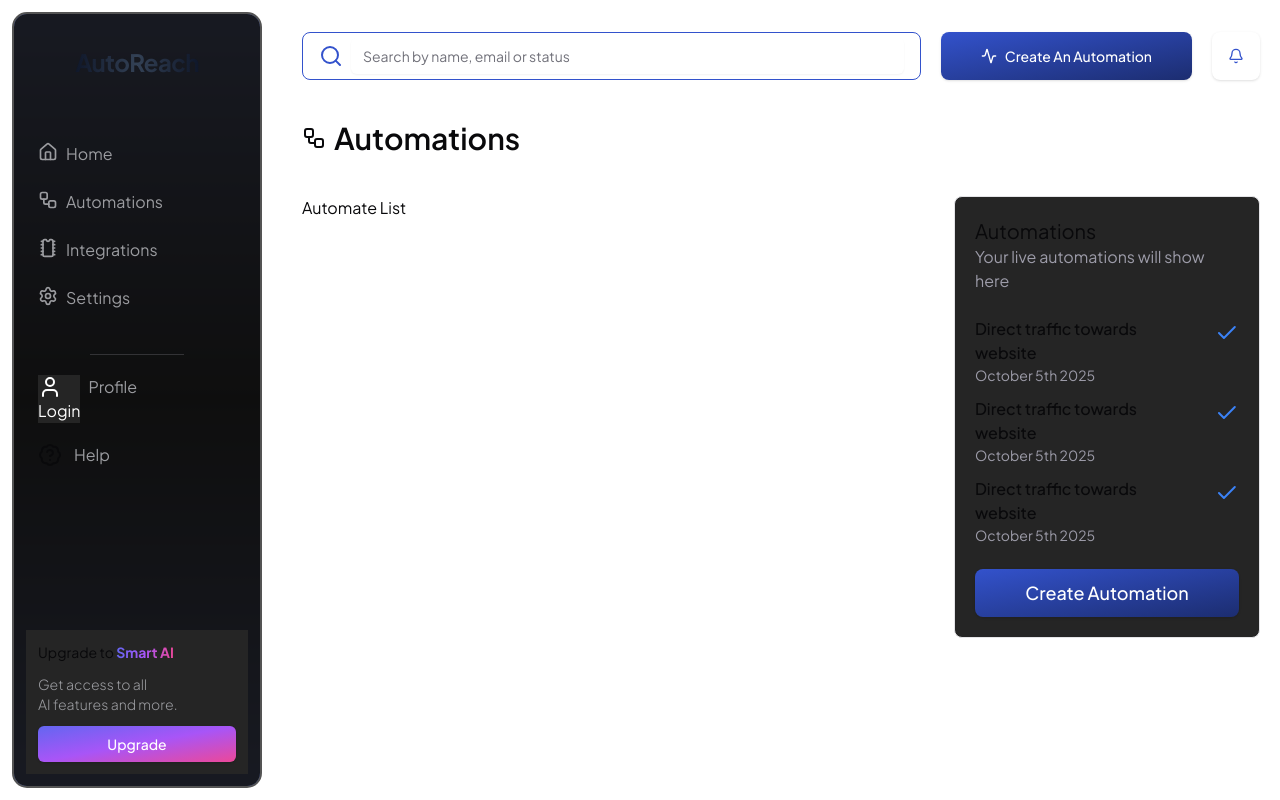
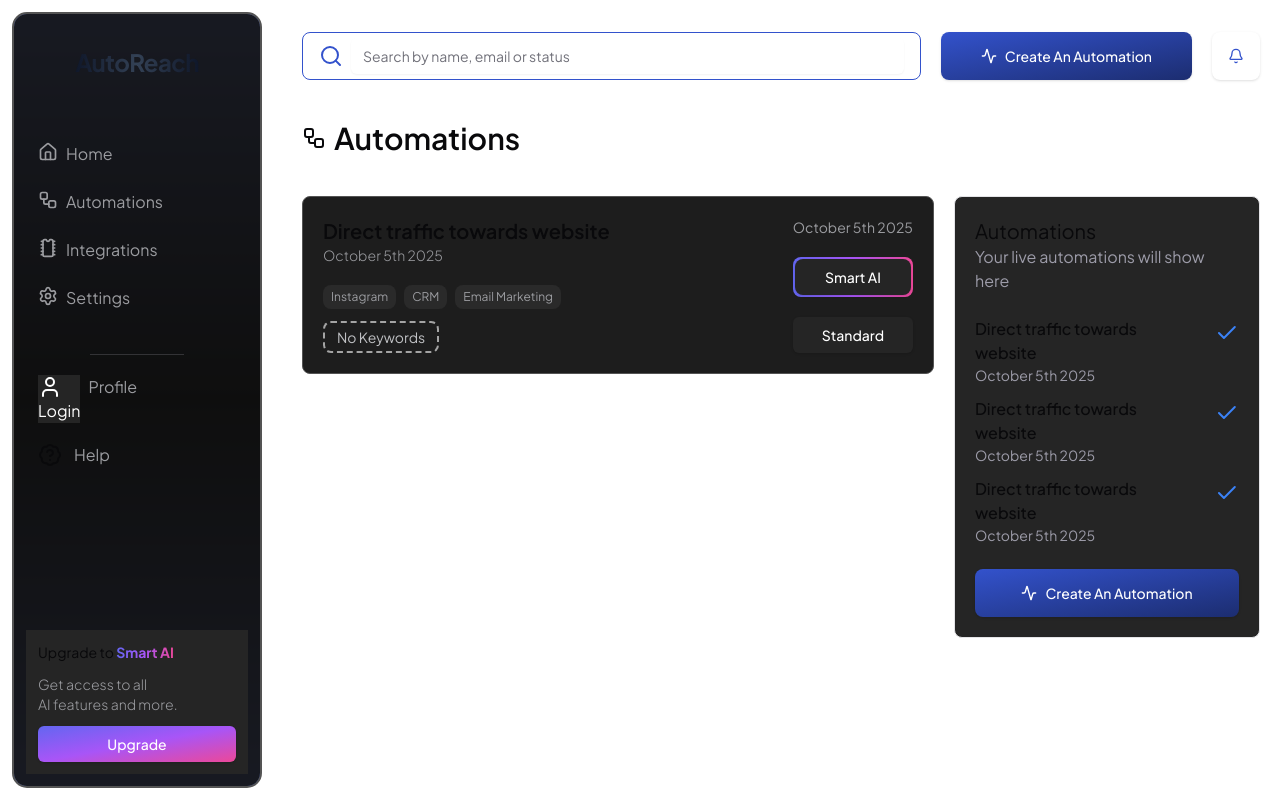
Before and after one commit to Kk120306/AutoReach, a Next.js app: page /dashboard/1/automations in a window 1280 px wide. Built offline with nearby package versions, Linux system fonts and the light colour scheme; no server answers.

Commit message:
completion of automation layout

```diff
--- /dev/null
+++ b/src/app/(protected)/dashboard/[slug]/automations/[id]/page.tsx
@@ -0,0 +1,16 @@
+import React from 'react'
+
+type PageProps = {}
+
+const Page = (props: PageProps) => {
+
+
+
+    return (
+        <div className="flex flex-col items-center gap-y-20">
+
+        </div>
+    )
+}
+
+export default Page
--- a/src/app/(protected)/dashboard/[slug]/automations/page.tsx
+++ b/src/app/(protected)/dashboard/[slug]/automations/page.tsx
@@ -1,6 +1,8 @@
 import { Check } from 'lucide-react'
 import React from 'react'
-import CreateAutomationButton from '@/components/global/create-automation-button'
+import CreateAutomation from '@/components/global/create-automation'
+import AutomationList from '@/components/global/automation-list'
+
 
 type PageProps = {
 
@@ -9,7 +11,7 @@ type PageProps = {
 const Page = (props: PageProps) => {
     return (
         <div className="grid grid-cols-1 lg:grid-cols-6 gap-5">
-            <div className="lg:col-span-4">Automate List</div>
+            <div className="lg:col-span-4"><AutomationList /></div>
             <div className="lg:col-span-2">
                 <div className="flex flex-col rounded-lg bg-background-80 gap-y-6
                     p-5 border-[1px] overflow-hidden border-in-active">
@@ -28,7 +30,7 @@ const Page = (props: PageProps) => {
                             </div>
                         ))}
                     </div>
-                    <CreateAutomationButton />
+                    <CreateAutomation />
                 </div>
             </div>
         </div>
--- /dev/null
+++ b/src/components/global/automation-list/index.tsx
@@ -0,0 +1,48 @@
+'use client'
+import { usePath } from '@/hooks/user-nav'
+import React from 'react'
+import Link from 'next/link'
+import GradientButton from '../gradient-button'
+import { Button } from '@/components/ui/button'
+
+type AutomationListProps = {
+
+}
+
+const AutomationList = (props: AutomationListProps) => {
+
+    const { pathName } = usePath()
+    return (
+        <div className="flex flex-col gap-3">
+            <Link href={`${pathName}/12341`}
+                className="bg-[#1D1D1D] hover:opacity-80 transition duration-100 rounded-lg p-5 border-[1px] radial--gradient--automations flex border-[#545454]"
+            >
+                <div className="flex flex-col flex-1 items-start">
+                    <h2 className="text-xl font-semibold">Direct traffic towards website</h2>
+                    <p className="font-light text-[#9B9CA0] mb-2 text-sm">October 5th 2025</p>
+                    <div className="flex gap-2 flex-wrap mt-3">
+                        <span className="text-xs px-2 py-1 rounded-lg bg-[#2A2A2A] text-[#9B9CA0]">Instagram</span>
+                        <span className="text-xs px-2 py-1 rounded-lg bg-[#2A2A2A] text-[#9B9CA0]">CRM</span>
+                        <span className="text-xs px-2 py-1 rounded-lg bg-[#2A2A2A] text-[#9B9CA0]">Email Marketing</span>
+                    </div>
+                    <div className="rounded-lg border-2 mt-3 border-dashed border-white/60 px-3 py-1">
+                        <p className="text-sm text-[#bfc0c3]">No Keywords</p>
+                    </div>
+                </div>
+                <div className="flex flex-col justify-between">
+                    <p className="capitalize text-sm text-[#9B9CA0] hidden sm:inline-block">
+                        October 5th 2025
+                    </p>
+                    <GradientButton type='BUTTON' className="w-full bg-background-80 text-white hover:bg-background-80">
+                        Smart AI
+                    </GradientButton>
+                    <Button className="bg-background-80 hover:bg-background-80 text-white">
+                        Standard
+                    </Button>
+                </div>
+            </Link>
+        </div>
+    )
+}
+
+export default AutomationList
--- a/src/components/global/create-automation-button/index.tsx
+++ /dev/null
@@ -1,20 +0,0 @@
-import React from 'react'
-import { Button } from '@/components/ui/button'
-
-type CreateAutomationButtonProps = {
-
-}
-
-const CreateAutomationButton = (props: CreateAutomationButtonProps) => {
-  return (
-    <Button
-        // onClick={}
-        // disabled
-        className="bg-gradient-to-br text-white rounded-lg text-lg from-[#3352CC] font-medium to-[#1C2D70] hover:opacity-70 transition duration-100 lg:px-10 py-6"
-    >
-        Create Automation
-    </Button>
-  )
-}
-
-export default CreateAutomationButton
--- /dev/null
+++ b/src/components/global/gradient-button/index.tsx
@@ -0,0 +1,39 @@
+import { Button } from '@/components/ui/button'
+import { cn } from '@/lib/utils'
+import { Link } from 'lucide-react'
+import React from 'react'
+
+type GradientButtonProps = {
+    children: React.ReactNode
+    type: 'BUTTON' | 'LINK'
+    href?: string
+    className?: string
+}
+
+const GradientButton = ({ children, type, className, href }: GradientButtonProps) => {
+    const gradients = "bg-gradient-to-r from-indigo-500 via-purple-500 to-pink-500 rounded-lg p-[2px]"
+
+    switch (type) {
+        case 'BUTTON':
+            return (
+                <div className={gradients}>
+                    <Button className={cn(className, 'rounded-lg')}>
+                        {children}
+                    </Button>
+                </div>
+            )
+        case 'LINK':
+            return (
+                <div className={gradients}>
+                    <Link className={cn(className, 'rounded-lg')} href={href}>
+                        {children}
+                    </Link>
+                </div>
+            )
+        default:
+            return null;
+
+    }
+}
+
+export default GradientButton
```
